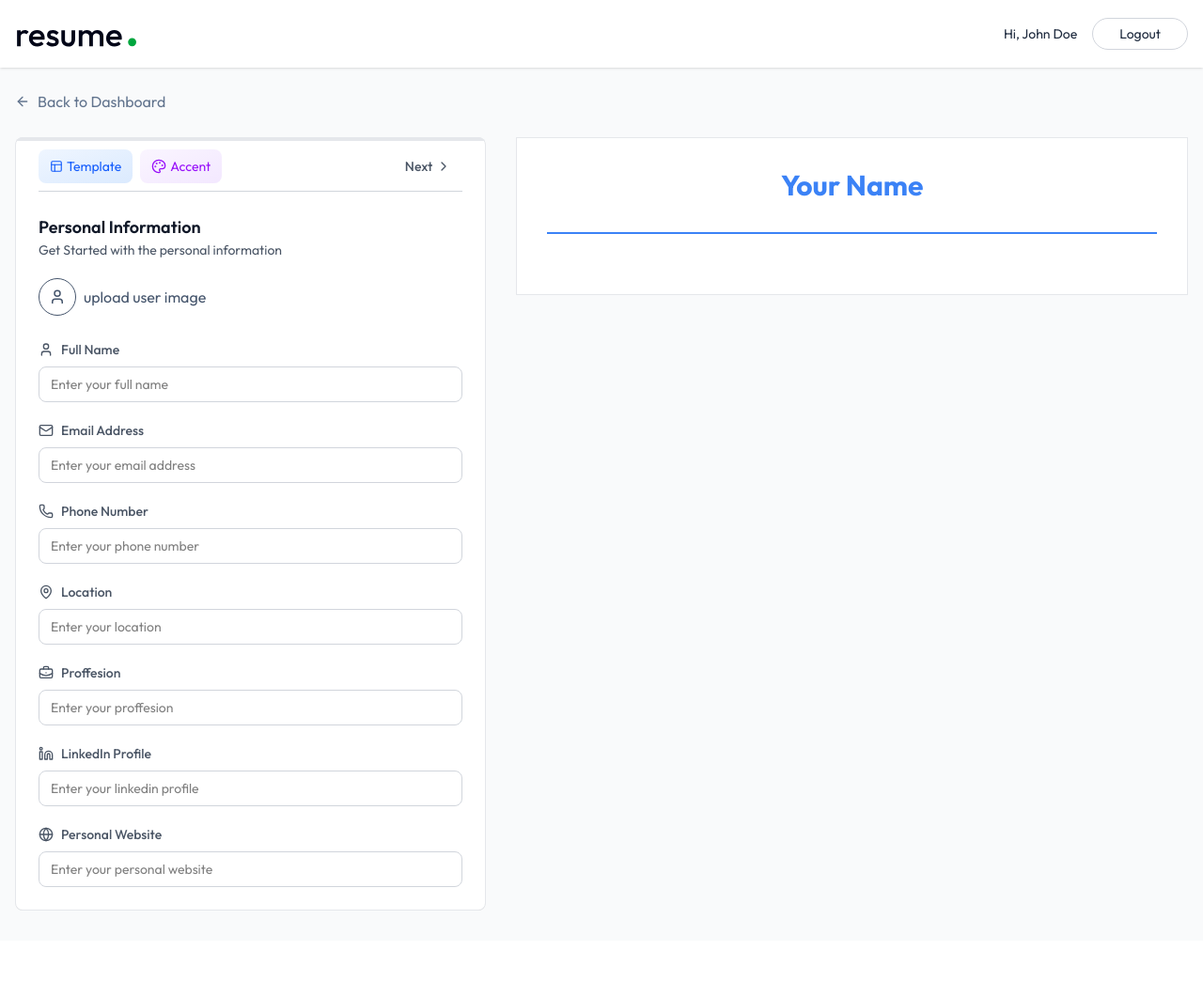
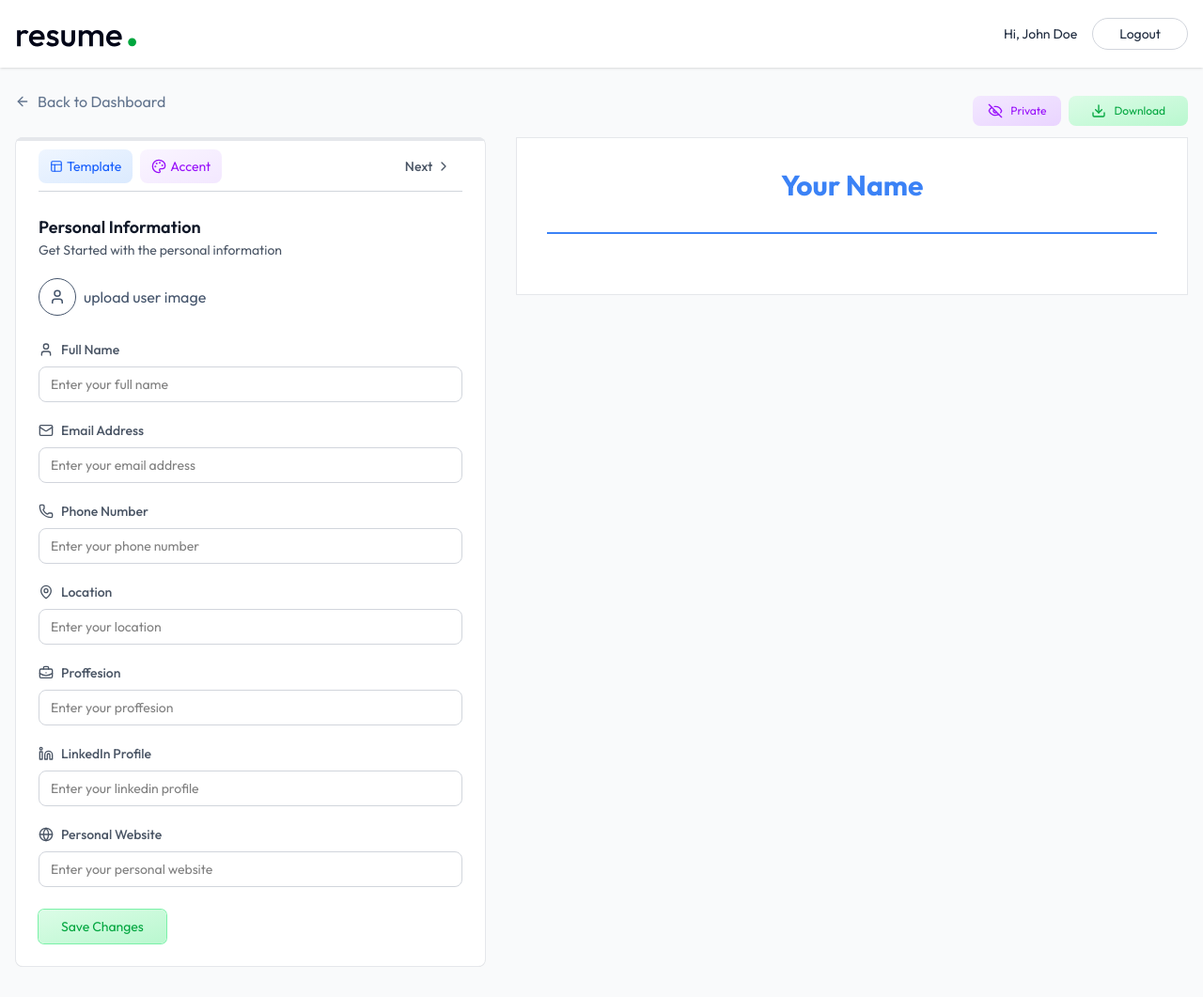
Before and after one commit to IgnasiusDhimas/CV_ABBED, a React (Vite) app in the folder client/: page /app/builder/1 in a window 1280 px wide. Shown: the whole page at 94% size. Before the commit the page ends 1001 px from the top, so only its background shows below. Built offline with nearby package versions, Linux system fonts and the light colour scheme; the HTML template or start-up script is replaced by a standard one.

Commit message:
Menambahkan section2 untuk mengaktifkan beberapa fitur sebelumnya, dan juga menambahkan fitur download & share link, private visibility

```diff
--- a/client/src/pages/ResumeBuilder.jsx
+++ b/client/src/pages/ResumeBuilder.jsx
@@ -1,12 +1,16 @@
 import React, { useEffect, useState } from 'react'
 import { Link, useParams } from 'react-router-dom'
 import { dummyResumeData } from '../assets/assets'
-import { ArrowLeftIcon, Briefcase, ChevronLeft, ChevronRight, FileText, FolderIcon, GraduationCap, Sparkles, User } from 'lucide-react'
+import { ArrowLeftIcon, Briefcase, ChevronLeft, ChevronRight, Download, DownloadIcon, EyeIcon, EyeOffIcon, FileText, FolderIcon, GraduationCap, Share2Icon, Sparkles, User } from 'lucide-react'
 import PersonalInfoForm from '../components/PersonalInfoForm'
 import ResumePreview from '../components/ResumePreview'
 import TemplateSelector from '../components/TemplateSelector'
 import ColorPicker from '../components/ColorPicker'
 import ProfessionalSummaryForm from '../components/ProfessionalSummaryForm'
+import ExperienceForm from '../components/ExperienceForm'
+import EducationForm from '../components/EducationForm'
+import ProjectForm from '../components/ProjectForm'
+import SkillsForm from '../components/SkillsForm'
 
 const ResumeBuilder = () => {
 
@@ -33,6 +37,7 @@
             document.title = resume.title
         }
     }
+
     const[activeSectionIndex, setActiveSectionIndex]=useState(0)
     const [removeBackground, setRemoveBackground] = useState(false);
 
@@ -50,6 +55,25 @@
     useEffect(()=>{
         loadExistingResume()
     },[])
+
+    const changeResumeVisibility = async () => {
+        setResumeData({...resumeData, public: !resumeData.public})
+    }
+
+    const handleShare = () => {
+        const frontendUrl = window.location.href.split('/app/')[0];
+        const resumeUrl = frontendUrl + '/view/' + resumeId;
+
+        if(navigator.share){
+            navigator.share({url: resumeUrl, text: "My Resume", })
+        }else{
+            alert('Share not supported on this browser.')
+        }
+    }
+
+    const downloadResume = ()=>{
+        window.print();
+    }
 
 
     return (
@@ -98,14 +122,44 @@
                                 {activeSection.id === 'summary'&& (
                                     <ProfessionalSummaryForm data={resumeData.professional_summary} onChange={(data)=> setResumeData(prev=> ({...prev, professional_summary: data}))} setResumeData={setResumeData}/>
                                 )}
+                                {activeSection.id === 'experience' && (
+                                    <ExperienceForm data={resumeData.experience} onChange={(data)=> setResumeData(prev=> ({...prev, experience: data}))}/>
+                                )}
+                                {activeSection.id === 'education' && (
+                                    <EducationForm data={resumeData.education} onChange={(data)=> setResumeData(prev=> ({...prev, education: data}))}/>
+                                )}
+                                {activeSection.id === 'projects' && (
+                                    <ProjectForm data={resumeData.project} onChange={(data)=> setResumeData(prev=> ({...prev, project: data}))}/>
+                                )}
+                                {activeSection.id === 'skills' && (
+                                    <SkillsForm data={resumeData.skills} onChange={(data)=> setResumeData(prev=> ({...prev, skills: data}))}/>
+                                )}
+
                             </div>
+                            <button className='bg-gradient-to-br from-green-100 to-green-200 ring-green-300 text-green-600 ring hover:ring-green-400 transition-all rounded-md px-6 py-2 mt-6 text-sm'>
+                                Save Changes
+                            </button>
                         </div>
                     </div>
 
                     {/* Right Panel - Preview */}
                     <div className="lg:col-span-7 max-lg:mt-6">
-                        <div>
-                           {/* --- buttons ---- */}
+                        <div className='relative w-full'>
+                            <div className='absolute bottom-3 left-0 right-0 flex items-center justify-end gap-2'>
+                                {resumeData.public && (
+                                    <button onClick={handleShare} className='flex items-center p-2 px-4 gap-2 text-xs bg-gradient-to-br from-blue-100 to-blue-200 text-blue-600 rounded-lg ring-blue-300 hover:ring transition-colors'>
+                                       <Share2Icon className='size-4'/> Share
+                                    </button>
+                                )}
+                                <button onClick={changeResumeVisibility} className='flex items-center p-2 px-4 gap-2 text-xs bg-gradient-to-br from-purple-100 to-purple-200 text-purple-600 ring-purple-300 rounded-lg hover:ring transition-colors'>
+                                    {resumeData.public ? <EyeIcon className="size-4"/> :
+                                    <EyeOffIcon className="size-4"/>}
+                                    {resumeData.public ? 'Public' : 'Private'}
+                                </button>
+                                <button onClick={downloadResume} className='flex items-center gap-2 px-6 py-2 text-xs bg-gradient-to-br from-green-100 to-green-200 text-green-600 rounded-lg ring-green-300 hover:ring transition-colors'>
+                                    <DownloadIcon className='size-4'/> Download
+                                </button>
+                            </div>
                         </div>
 
                         <ResumePreview data={resumeData} template={resumeData.template} accentColor={resumeData.accent_color}/>
```
